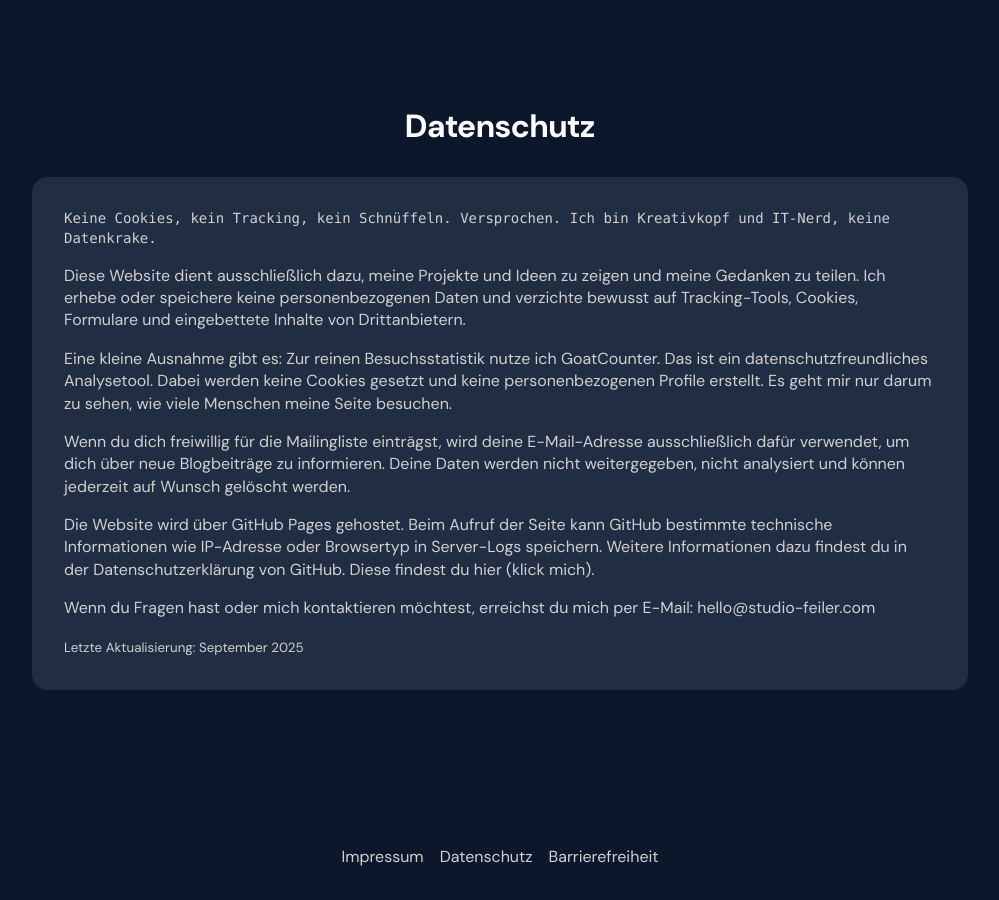
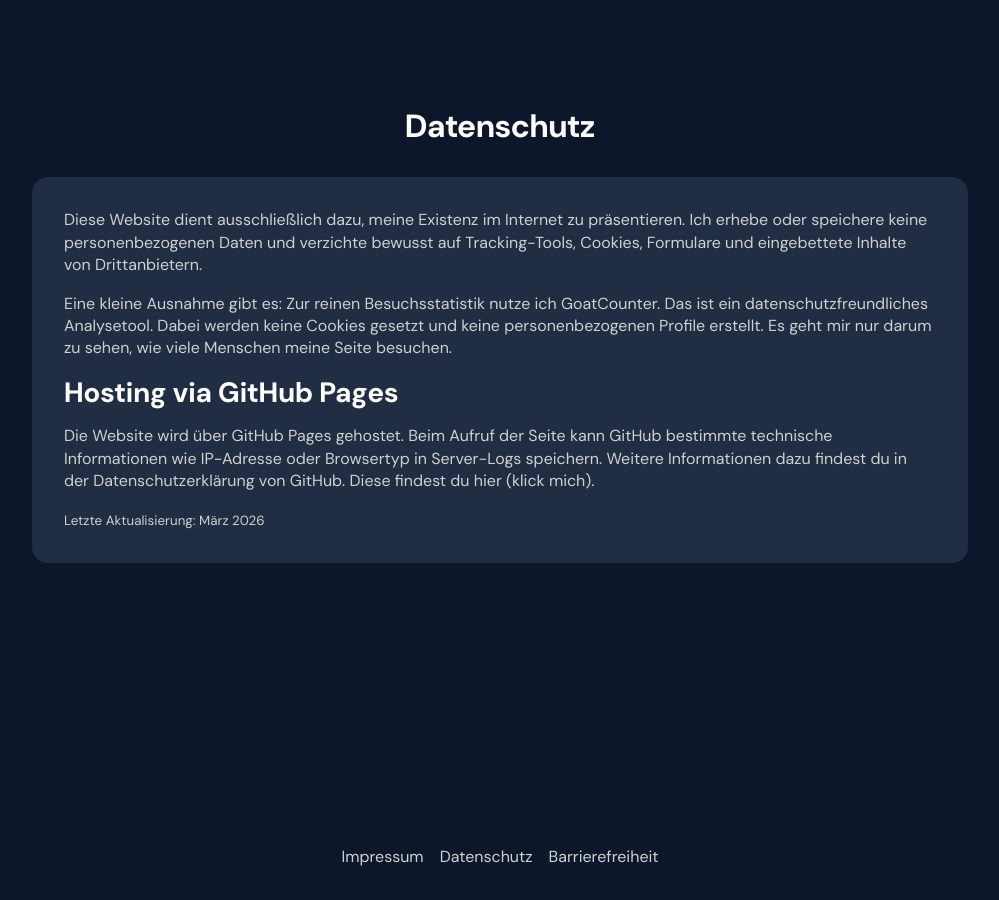
Before and after one commit to enaaacode/annabelle-feiler.github.io, a Jekyll site: the page built from datenschutz.md, in a window 1280 px wide. Shown: the whole page, without its empty margins (140-1139 px from the left). Built offline with Jekyll 4.4.1, drawn with Linux system fonts in a browser that asks for light colours.

Commit message:
Update datenschutz.md

```diff
--- a/datenschutz.md
+++ b/datenschutz.md
@@ -5,18 +5,12 @@ description: Informationen zum Schutz personenbezogener Daten auf dieser Website
 keywords: Datenschutz, DSGVO, personenbezogene Daten, Datenschutzerklärung, Annabelle Feiler, GitHub Pages
 ---
 
-<p class="code-style">
-Keine Cookies, kein Tracking, kein Schnüffeln. Versprochen. Ich bin Kreativkopf und IT-Nerd, keine Datenkrake.
-</p>
-
-Diese Website dient ausschließlich dazu, meine Projekte und Ideen zu zeigen und meine Gedanken zu teilen. Ich erhebe oder speichere keine personenbezogenen Daten und verzichte bewusst auf Tracking-Tools, Cookies, Formulare und eingebettete Inhalte von Drittanbietern.
+Diese Website dient ausschließlich dazu, meine Existenz im Internet zu präsentieren. Ich erhebe oder speichere keine personenbezogenen Daten und verzichte bewusst auf Tracking-Tools, Cookies, Formulare und eingebettete Inhalte von Drittanbietern.
 
 Eine kleine Ausnahme gibt es: Zur reinen Besuchsstatistik nutze ich GoatCounter. Das ist ein datenschutzfreundliches Analysetool. Dabei werden keine Cookies gesetzt und keine personenbezogenen Profile erstellt. Es geht mir nur darum zu sehen, wie viele Menschen meine Seite besuchen.
 
-Wenn du dich freiwillig für die Mailingliste einträgst, wird deine E-Mail-Adresse ausschließlich dafür verwendet, um dich über neue Blogbeiträge zu informieren. Deine Daten werden nicht weitergegeben, nicht analysiert und können jederzeit auf Wunsch gelöscht werden.
+## Hosting via GitHub Pages
 
 Die Website wird über GitHub Pages gehostet. Beim Aufruf der Seite kann GitHub bestimmte technische Informationen wie IP-Adresse oder Browsertyp in Server-Logs speichern. Weitere Informationen dazu findest du in der Datenschutzerklärung von GitHub. <a target="_blank" rel="noopener" href="https://docs.github.com/de/site-policy/privacy-policies/github-general-privacy-statement">Diese findest du hier (klick mich).</a>
 
-Wenn du Fragen hast oder mich kontaktieren möchtest, erreichst du mich per E-Mail: [hello@studio-feiler.com](mailto:hello@studio-feiler.com)
-
-<small>Letzte Aktualisierung: September 2025</small>
+<small>Letzte Aktualisierung: März 2026</small>
```
